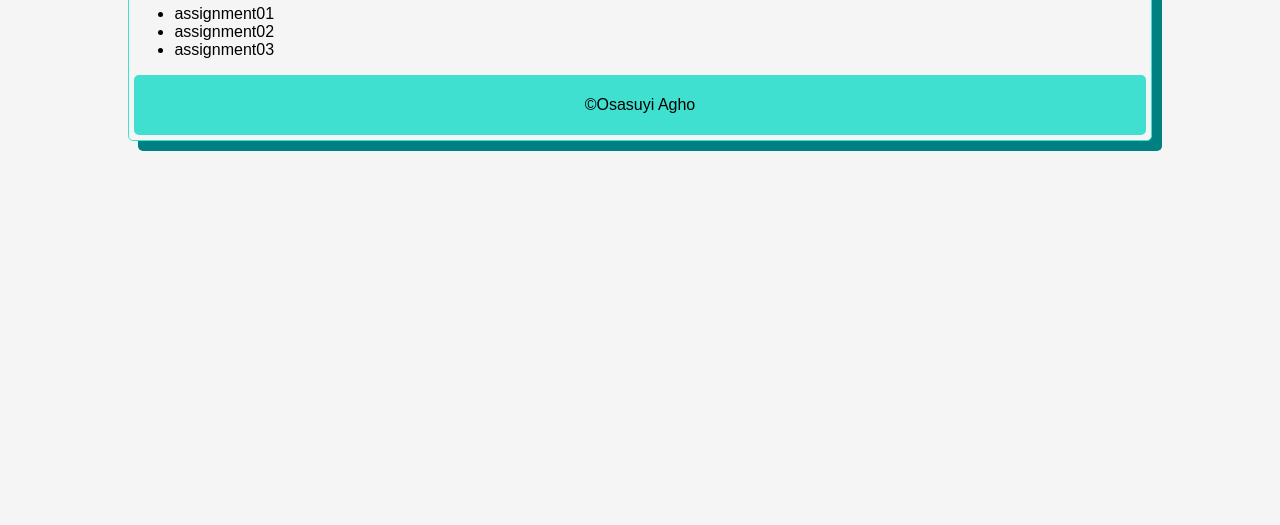
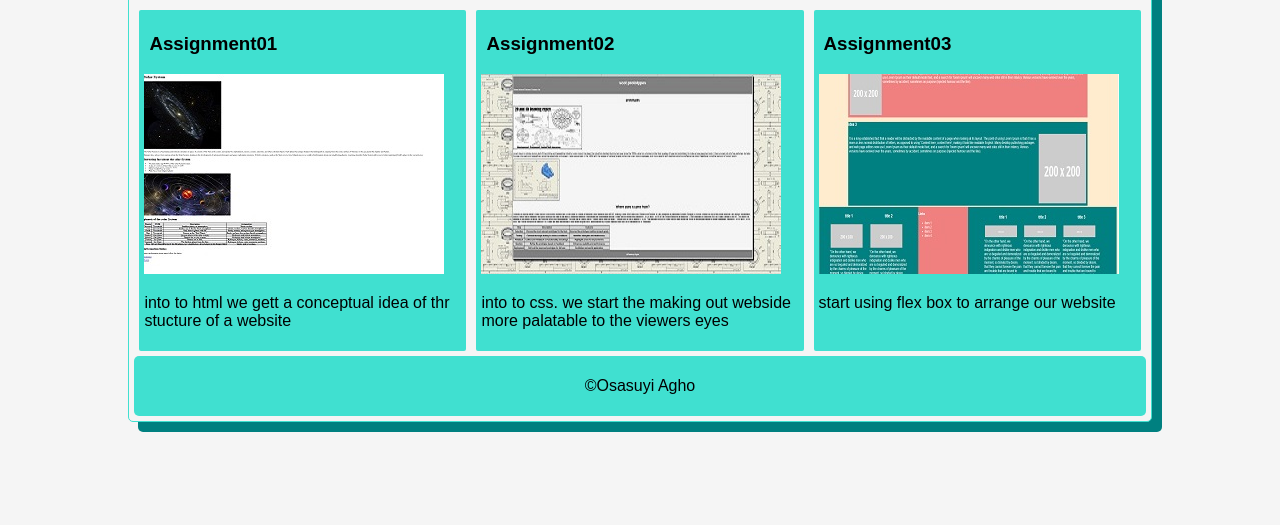
Before and after one commit to oagho/oagho.github.io, a plain HTML site: page csce242/index.html in a window 1280 px wide. Shown: the part 275-800 px from the top of the page. Drawn offline with Linux system fonts and the light colour scheme.

Commit message:
main-mod

```diff
--- a/csce242/index.html
+++ b/csce242/index.html
@@ -16,11 +16,23 @@
                 </p>
                 <Nav id="main">
                     <h2>Assignments </h2>
-                    <ul>
-                        <li><a href="assignments/assignment01/index.html">assignment01</a></li>
-                        <li><a href="assignments/assignment02/index.html">assignment02</a></li>
-                        <li><a href="assignments/assignment02/index.html">assignment03</a></li>
-                    </ul>
+                    <div class="flex-container">
+                        <section class="form">
+                            <h3><a href="assignments/assignment01/index.html">Assignment01</a></h3>
+                            <img src="images/assignment1.jpg" alt="assignment01">
+                            <p>into to html we gett a conceptual idea of thr stucture of a website</p>
+                        </section>
+                        <section class="form">
+                            <h3><a href="assignments/assignment02/index.html">Assignment02</a></h3>
+                            <img src="images/assignment2.jpg" alt="assignment01">
+                            <p>into to css. we start the making out webside more palatable to the viewers eyes </p>
+                        </section>
+                        <section class="form">
+                            <h3><a href="assignments/assignment03-1/index.html">Assignment03</a></h3>
+                            <img src="images/assignment3.jpg" alt="assignment03">
+                            <p>start using flex box to arrange our website</p>
+                        </section>
+                    </div>
 
                 </Nav>
             </main>
--- a/csce242/styles.css
+++ b/csce242/styles.css
@@ -18,17 +18,24 @@ header,footer{
     color: black;
     border-radius: 5px;/*rounding conner*/
 }
+
+.form{
+    background-color: turquoise;
+    padding: 5px;
+    margin: 5px;
+    border-radius: 2px;
+    max-width: 70%;
+
+}
 /*Navigation*/
 #main a{
     color: black;
     text-decoration: none;/*remove underline*/
     border-bottom: 1px solid transparent;
+    padding: 5px;
 }
-#main a:hover{
-    background-color: turquoise;
-    border-radius: 5px;/*rounding conner*/
-    border: 1px solid turquoise;
-}
+
+
 /* Typogrophy(font) */
 header h1{
     text-align: center;
@@ -36,11 +43,18 @@ header h1{
 footer p{
     text-align: center;
 }
+main h2{
+    text-align: center;
+}
+
 
 /* Larger Resolutions */
 @media(min-width:900px){
-    #main-nav ul,
     .flex-container{
         display: flex;
     }
+    .form{
+        flex: 1;
+    }
+
 }
```
Also changed, not shown: csce242/images/assignment1.jpg (added), csce242/images/assignment2.jpg (added), csce242/images/assignment3.jpg (added).
